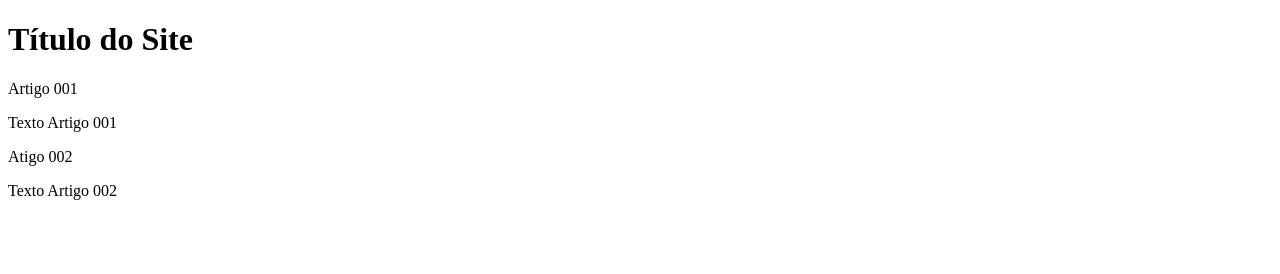
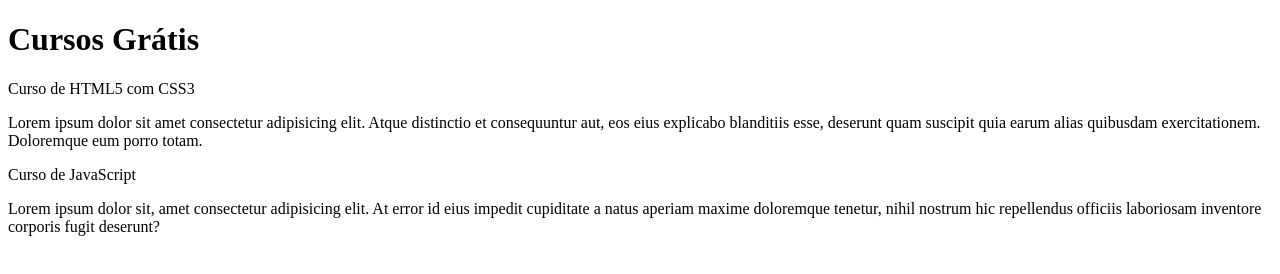
Before and after one commit to ruanvieira12/projeto-site, a plain HTML site: page index.html in a window 1280 px wide. Drawn offline with Linux system fonts and the light colour scheme.

Commit message:
comecei a escrever o conteúdo

```diff
--- a/index.html
+++ b/index.html
@@ -8,13 +8,13 @@
 <body>
     <main>
         <header>
-            <h1>Título do Site</h1>
+            <h1>Cursos Grátis</h1>
         </header>
-        <article>Artigo 001</article>
-        <p>Texto Artigo 001</p>
+        <article>Curso de HTML5 com CSS3</article>
+        <p>Lorem ipsum dolor sit amet consectetur adipisicing elit. Atque distinctio et consequuntur aut, eos eius explicabo blanditiis esse, deserunt quam suscipit quia earum alias quibusdam exercitationem. Doloremque eum porro totam.</p>
         <article>
-            <p>Atigo 002</p>
-            <p>Texto Artigo 002</p>
+            <p>Curso de JavaScript</p>
+            <p>Lorem ipsum dolor sit, amet consectetur adipisicing elit. At error id eius impedit cupiditate a natus aperiam maxime doloremque tenetur, nihil nostrum hic repellendus officiis laboriosam inventore corporis fugit deserunt?</p>
         </article>
     </main>
 </body>
```
